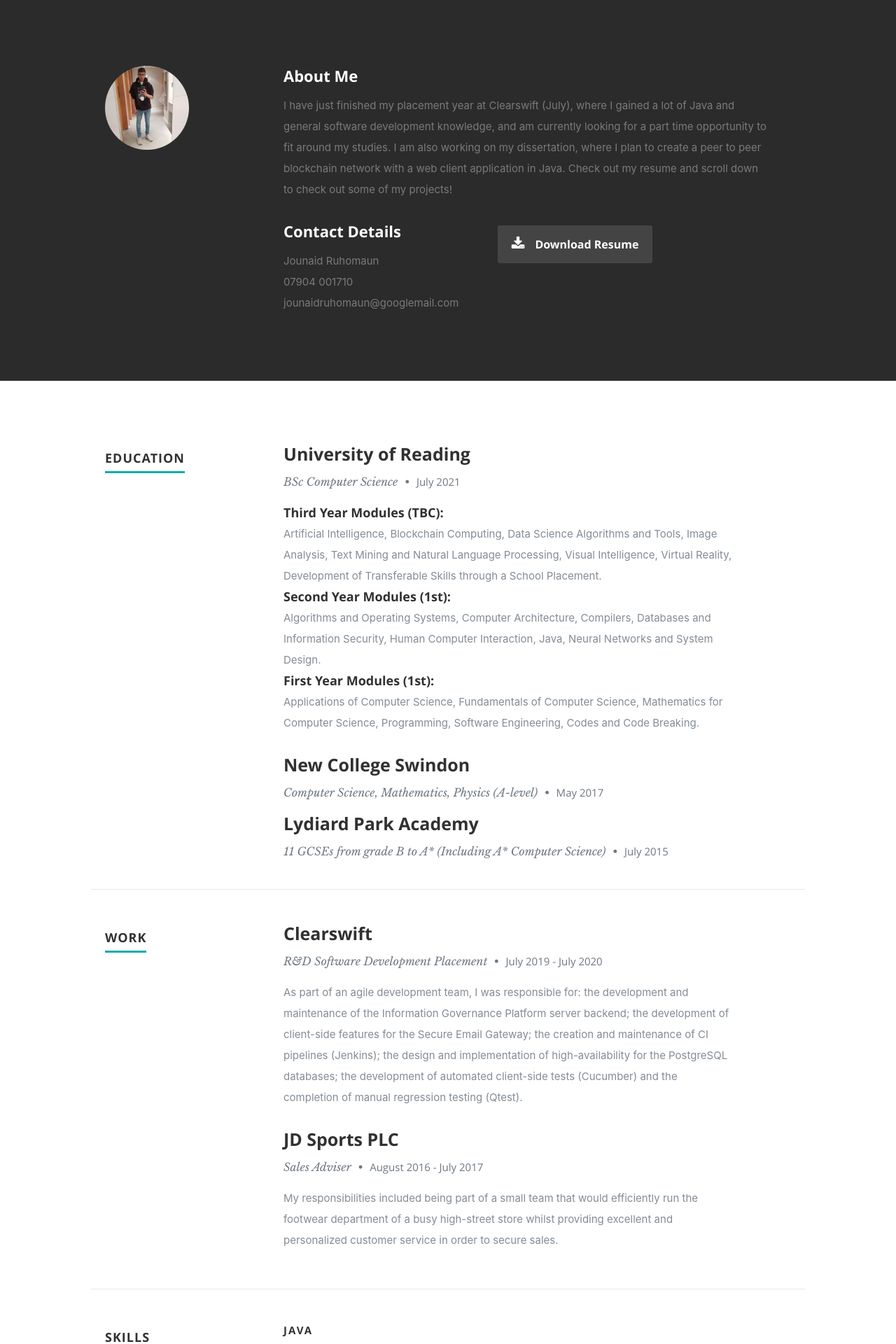
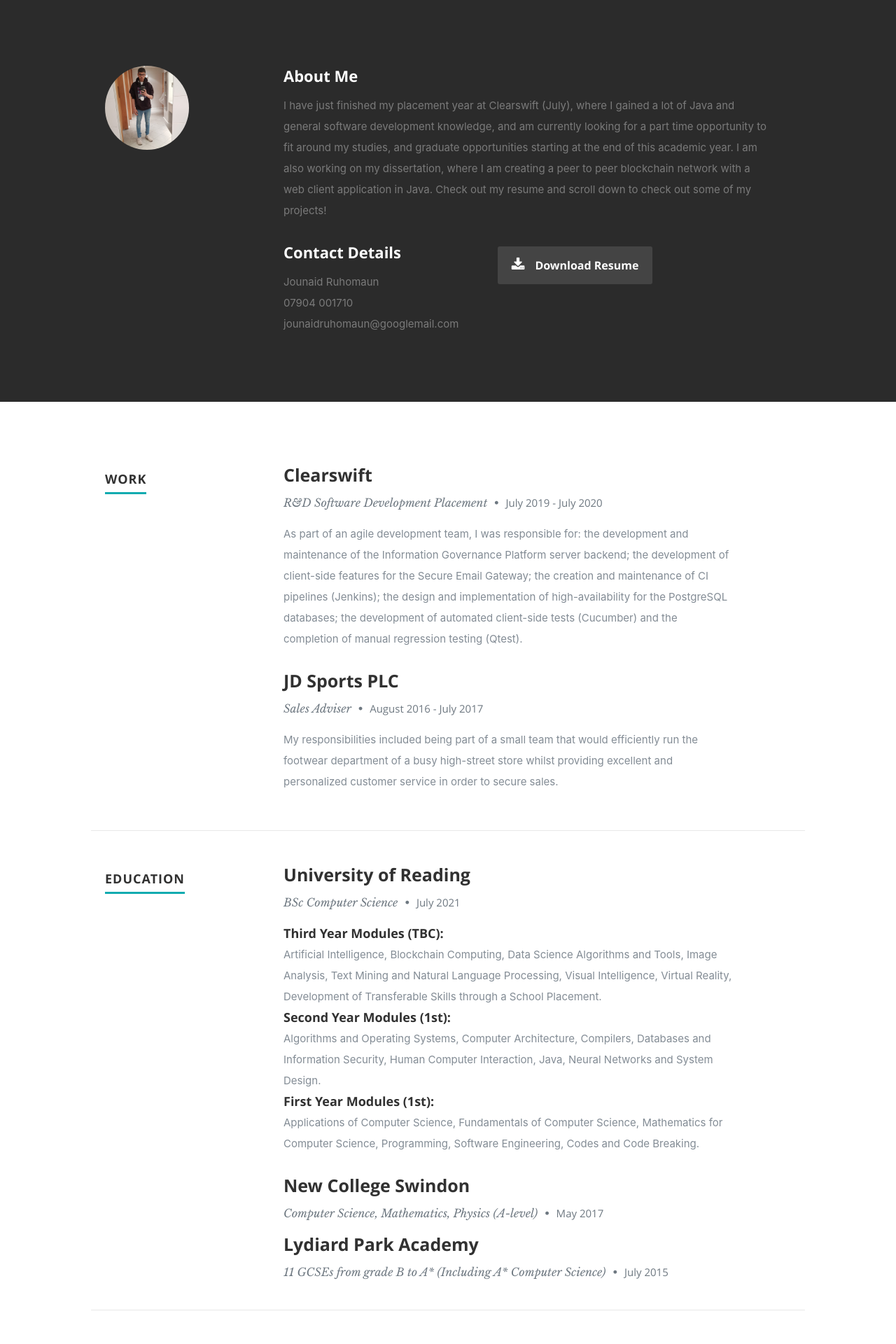
Before and after one commit to jounaidr/jr-portfolio, a React (Create React App) app: page / in a window 1280 px wide. Shown: the part 802-2722 px from the top of the page at 70% size. Built offline with nearby package versions, Linux system fonts and the light colour scheme.

Commit message:
Updates for careers fayre (#1)
* Update README.md

* update all info regarding diss
Switch around work and education sections

```diff
--- a/src/components/about/about.js
+++ b/src/components/about/about.js
@@ -13,8 +13,9 @@ export default class About extends Component {
                             <h2>About Me</h2>
                             <p>
                                 I have just finished my placement year at Clearswift (July), where I gained a lot of Java and general software development knowledge,
-                                and am currently looking for a part time opportunity to fit around my studies. I am also working on my dissertation, where I plan to
-                                create a peer to peer blockchain network with a web client application in Java. Check out my resume and scroll down to check out some of my projects!
+                                and am currently looking for a part time opportunity to fit around my studies, and graduate opportunities starting at the end of this academic year.
+                                I am also working on my dissertation, where I am creating a peer to peer blockchain network with a web client application in Java.
+                                Check out my resume and scroll down to check out some of my projects!
                             </p>
                             <div className="row">
                                 <div className="columns contact-details">
--- a/src/components/header/header.js
+++ b/src/components/header/header.js
@@ -19,7 +19,7 @@ export default class Header extends Component {
                     <div className="row banner">
                         <div className="banner-text">
                             <h1 className="responsive-headline">Hi, I'm Jounaid.</h1>
-                            <h3><span>I'm a third year Computer Science student at the University of Reading. I am mainly into backend development and am currently working on my dissertation. <a style={{display: "table-cell"}} target="_blank" href="https://github.com/jounaidr/jr-portfolio" >Click here</a> to view the repo!</span></h3>
+                            <h3><span>I'm a third year Computer Science student at the University of Reading. I am mainly into backend development and am currently working on my dissertation. <a style={{display: "table-cell"}} target="_blank" href="https://github.com/jounaidr/jrc-node" >Click here</a> to view the repo!</span></h3>
                             <hr />
                             <ul className="social">
                                 <li><a style={{display: "table-cell"}} target="_blank" href="https://github.com/jounaidr"><i className="fa fa-github" /></a></li>
--- a/src/components/portfolio/portfolio.js
+++ b/src/components/portfolio/portfolio.js
@@ -74,11 +74,11 @@ export default class Portfolio extends Component {
                             <img className="scale-with-grid" src="images/portfolio/modals/m-irl_btc_pic.jpg" alt="My Cryptocurrency Icon (Image Unavailable)" />
                             <div className="description-box">
                                 <h4>My Dissertation</h4>
-                                <p>Currently under construction =)</p>
+                                <p>I am currently working on the cryptocurrency node application called jrc-node, click details to get a view of my current progress!</p>
                                 <span className="categories"><i className="fa fa-tag" />Dissertation, Blockchain, Cryptocurrency, Java, Web-client</span>
                             </div>
                             <div className="link-box">
-                                <a href="underconst">Details</a>
+                                <a href="https://github.com/users/jounaidr/projects/1">Details</a>
                                 <a className="popup-modal-dismiss">Close</a>
                             </div>
                         </div>{/* modal-01 End */}
--- a/src/components/resume/resume.js
+++ b/src/components/resume/resume.js
@@ -5,6 +5,39 @@ export default class Resume extends Component {
         return (
             <React.Fragment>
                 <section id="resume">
+                    {/* Work
+      ----------------------------------------------- */}
+                    <div className="row work">
+                        <div className="three columns header-col">
+                            <h1><span>Work</span></h1>
+                        </div>
+                        <div className="nine columns main-col">
+                            <div className="row item">
+                                <div className="twelve columns">
+                                    <h3>Clearswift</h3>
+                                    <p className="info">R&D Software Development Placement <span>•</span> <em className="date">July 2019 - July 2020</em></p>
+                                    <p>
+                                        As part of an agile development team, I was responsible for: the development and maintenance of
+                                        the Information Governance Platform server backend; the development of client-side features for
+                                        the Secure Email Gateway; the creation and maintenance of CI pipelines (Jenkins); the design and
+                                        implementation of high-availability for the PostgreSQL databases; the development of automated
+                                        client-side tests (Cucumber) and the completion of manual regression testing (Qtest).
+                                    </p>
+                                </div>
+                            </div> {/* item end */}
+                            <div className="row item">
+                                <div className="twelve columns">
+                                    <h3>JD Sports PLC</h3>
+                                    <p className="info">Sales Adviser <span>•</span> <em className="date">August 2016 - July 2017</em></p>
+                                    <p>
+                                        My responsibilities included being part of a small team that would efficiently run the footwear
+                                        department of a busy high-street store whilst providing excellent and personalized customer service
+                                        in order to secure sales.
+                                    </p>
+                                </div>
+                            </div> {/* item end */}
+                        </div> {/* main-col end */}
+                    </div> {/* End Work */}
                     {/* Education
       ----------------------------------------------- */}
                     <div className="row education">
@@ -44,39 +77,6 @@ export default class Resume extends Component {
                             </div> {/* item end */}
                         </div> {/* main-col end */}
                     </div> {/* End Education */}
-                    {/* Work
-      ----------------------------------------------- */}
-                    <div className="row work">
-                        <div className="three columns header-col">
-                            <h1><span>Work</span></h1>
-                        </div>
-                        <div className="nine columns main-col">
-                            <div className="row item">
-                                <div className="twelve columns">
-                                    <h3>Clearswift</h3>
-                                    <p className="info">R&D Software Development Placement <span>•</span> <em className="date">July 2019 - July 2020</em></p>
-                                    <p>
-                                        As part of an agile development team, I was responsible for: the development and maintenance of
-                                        the Information Governance Platform server backend; the development of client-side features for
-                                        the Secure Email Gateway; the creation and maintenance of CI pipelines (Jenkins); the design and
-                                        implementation of high-availability for the PostgreSQL databases; the development of automated
-                                        client-side tests (Cucumber) and the completion of manual regression testing (Qtest).
-                                    </p>
-                                </div>
-                            </div> {/* item end */}
-                            <div className="row item">
-                                <div className="twelve columns">
-                                    <h3>JD Sports PLC</h3>
-                                    <p className="info">Sales Adviser <span>•</span> <em className="date">August 2016 - July 2017</em></p>
-                                    <p>
-                                        My responsibilities included being part of a small team that would efficiently run the footwear
-                                        department of a busy high-street store whilst providing excellent and personalized customer service
-                                        in order to secure sales.
-                                    </p>
-                                </div>
-                            </div> {/* item end */}
-                        </div> {/* main-col end */}
-                    </div> {/* End Work */}
                     {/* Skills
       ----------------------------------------------- */}
                     <div className="row skill">
```
Also changed, not shown: 1 other file (tests, documents, lock files or other folders).
